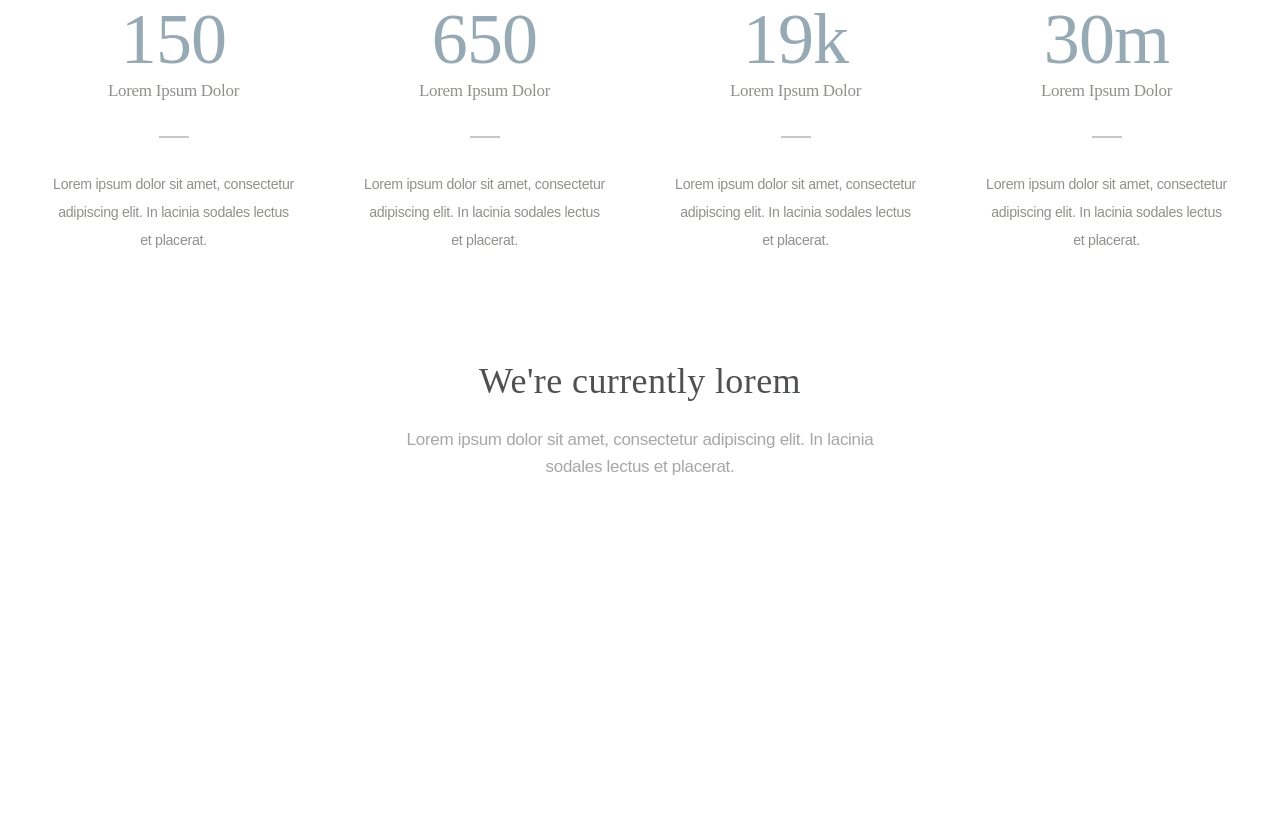
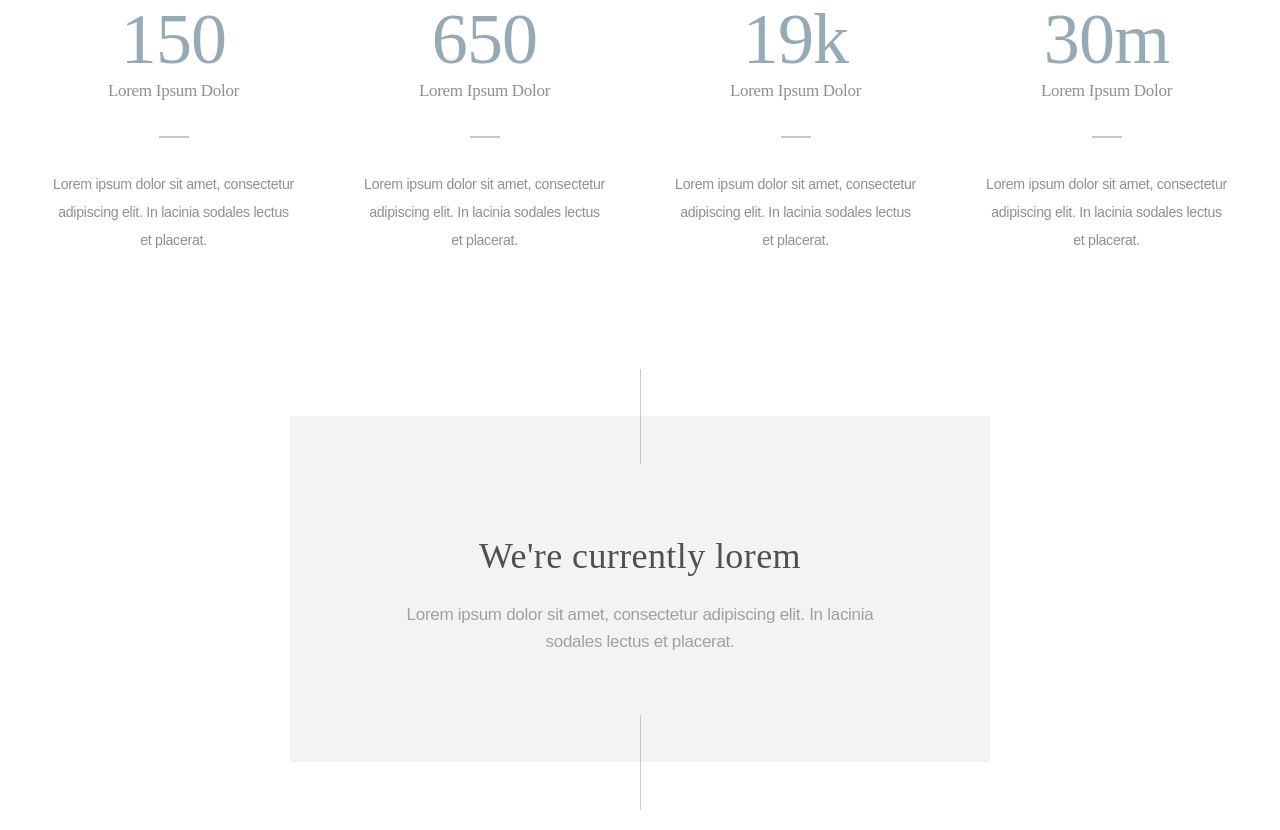
Before and after one commit to senordelaflor/bethel-test-project, a website: page index.html in a window 1280 px wide. Shown: the part 2075-2905 px from the top of the page. Before the commit the page ends 2555 px from the top, so only its background shows below. Drawn offline with Linux system fonts and the light colour scheme.

Commit message:
added blurb at bottom of numbers section

```diff
--- a/index.html
+++ b/index.html
@@ -28,14 +28,14 @@
         </div>
     </header>
 
-    <section class="hero">
+    <section id="hero">
         <div class="hero__header">
             <h3>Lorem Ipsum dolor ist amet consectetur</h3>
             <h1>Lorem Ipsum</h1>
         </div>
         <div class="icon-chevron-down"></div>
     </section>
-    <section class="media">
+    <section id="media">
         <div class="blurb">
             <h4>Lorem ipsum</h4>
             <h2>Lorem ipsum</h2>
@@ -72,7 +72,7 @@
             </div>
         </div>
     </section>
-    <section class="numbers">
+    <section id="numbers">
         <div class="blurb">
             <h2>We're currently lorem</h2>
             <p>Lorem ipsum dolor sit amet, consectetur adipiscing elit. In lacinia sodales lectus et placerat. </p>
@@ -81,32 +81,39 @@
             <div class="numbers__block">
                 <div class="number">150</div>
                 <div class="number__title line-separator">Lorem Ipsum Dolor</div>
-                <small>Lorem ipsum dolor sit amet, consectetur adipiscing elit. In lacinia sodales lectus et placerat. </small>
+                <small>Lorem ipsum dolor sit amet, consectetur adipiscing elit. In lacinia sodales lectus et placerat.
+                </small>
             </div>
             <div class="numbers__block">
                 <div class="number">650</div>
                 <div class="number__title line-separator">Lorem Ipsum Dolor</div>
-                <small>Lorem ipsum dolor sit amet, consectetur adipiscing elit. In lacinia sodales lectus et placerat. </small>
+                <small>Lorem ipsum dolor sit amet, consectetur adipiscing elit. In lacinia sodales lectus et placerat.
+                </small>
             </div>
             <div class="numbers__block">
                 <div class="number">19k</div>
                 <div class="number__title line-separator">Lorem Ipsum Dolor</div>
-                <small>Lorem ipsum dolor sit amet, consectetur adipiscing elit. In lacinia sodales lectus et placerat. </small>
+                <small>Lorem ipsum dolor sit amet, consectetur adipiscing elit. In lacinia sodales lectus et placerat.
+                </small>
             </div>
             <div class="numbers__block">
                 <div class="number">30m</div>
                 <div class="number__title line-separator">Lorem Ipsum Dolor</div>
-                <small>Lorem ipsum dolor sit amet, consectetur adipiscing elit. In lacinia sodales lectus et placerat. </small>
+                <small>Lorem ipsum dolor sit amet, consectetur adipiscing elit. In lacinia sodales lectus et placerat.
+                </small>
+            </div>
+        </div>
+        <div class="blurb-bg">
+            <div class="blurb__container">
+                <div class="blurb">
+                    <h2>We're currently lorem</h2>
+                    <p>Lorem ipsum dolor sit amet, consectetur adipiscing elit. In lacinia sodales lectus et
+                        placerat. </p>
+                </div>
             </div>
         </div>
     </section>
-    <section class="blurb-bg">
-        <div class="blurb">
-            <h2>We're currently lorem</h2>
-            <p>Lorem ipsum dolor sit amet, consectetur adipiscing elit. In lacinia sodales lectus et placerat. </p>
-        </div>
-    </section>
-    <section id="about" class="about">
+    <section id="about">
 
     </section>
     <footer>
--- a/sass/components/_blurbs.scss
+++ b/sass/components/_blurbs.scss
@@ -1,4 +1,5 @@
 .blurb {
+  position: relative;
   text-align: center;
   max-width: 526px;
   margin: 0 auto;
--- a/sass/sections/_hero.scss
+++ b/sass/sections/_hero.scss
@@ -1,4 +1,4 @@
-.hero {
+#hero {
   @include hero-parallax{
     @include responsive-fullscreen-bg-img('../img/optimized/', 'mohammad_yearuzzaman');
   };
@@ -22,7 +22,7 @@
 }
 
 h3 {
-  .hero & {
+  #hero & {
     text-align: center;
     margin: 0 0 30px 0;
     @include mq($breakpoint-medium) {
@@ -32,7 +32,7 @@ h3 {
 }
 
 h1 {
-  .hero & {
+  #hero & {
     border-bottom: 1px solid $white;
     @include mq($breakpoint-medium) {
       padding-bottom: 8px;
--- a/sass/sections/_media.scss
+++ b/sass/sections/_media.scss
@@ -1,4 +1,4 @@
-.media {
+#media {
   @extend %clearfix;
   background-color: $white;
   padding-top: 121px;
--- a/sass/sections/_numbers.scss
+++ b/sass/sections/_numbers.scss
@@ -1,4 +1,4 @@
-.numbers {
+#numbers {
   @extend %clearfix;
   background-color: $white;
   padding-top: 50px;
@@ -39,3 +39,42 @@
   line-height: 27px;
   padding-top: 10px;
 }
+
+.blurb-bg {
+  position: relative;
+  height: 346px;
+  padding: 68px 0;
+  &::before {
+    content: '';
+    position: absolute;
+    background-color: $tan;
+    opacity: 0.5;
+    height: 346px;
+    max-width: 700px;
+    width: 100%;
+    left: 0;
+    right: 0;
+    margin: 0 auto;
+  }
+}
+
+.blurb__container {
+  @extend %flex--vertically-centered;
+  position: relative;
+  height: 346px;
+  &::before, &::after {
+    content: '';
+    display: block;
+    position: absolute;
+    height: 95px;
+    left: 50%;
+    border-left: 1px solid $light-grey-variation;
+    opacity: 0.5;
+  }
+  &::before {
+    top: -47.5px;
+  }
+  &::after {
+    bottom: -47.5px;
+  }
+}
```
Also changed, not shown: css/bethel.css.
